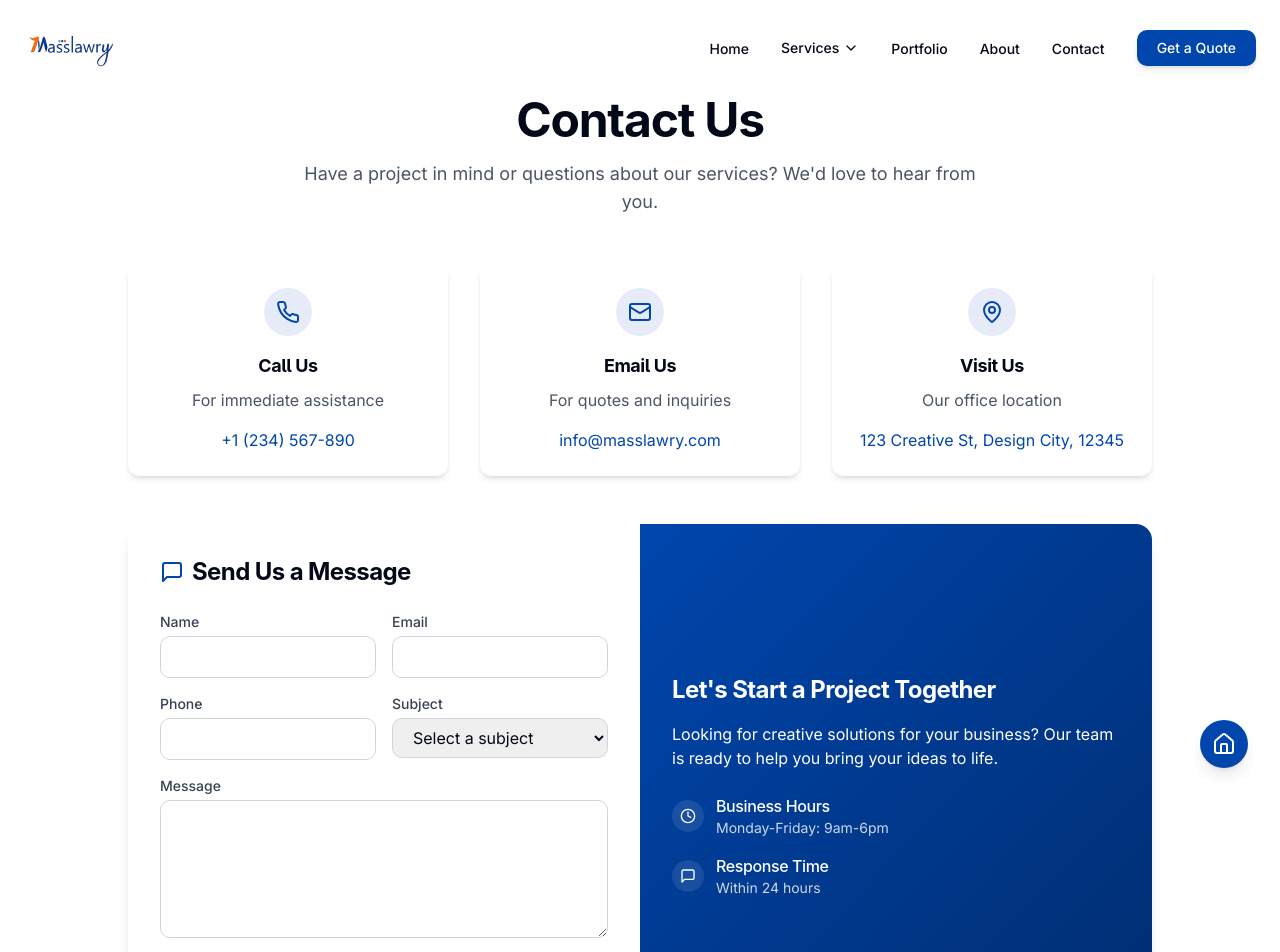
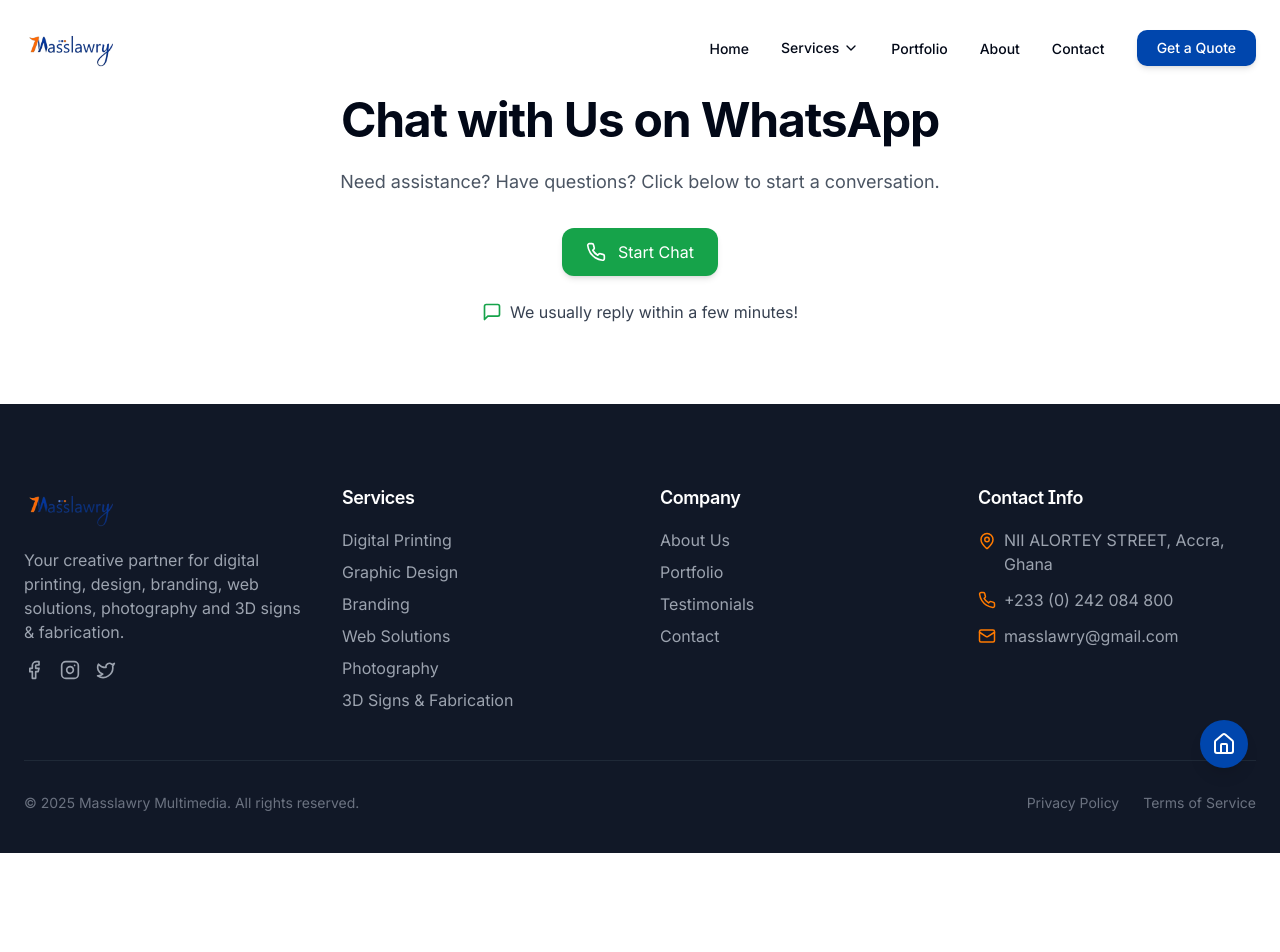
Before and after one commit to fawuzantech/mlmedia-7cc6caee, a React (Vite) app: page /contact in a window 1280 px wide. Shown: the top 952 px of the page. After the commit the page ends 853 px from the top, so only its background shows below. Built offline with nearby package versions, Linux system fonts and the light colour scheme.

Commit message:
fix:sync

```diff
--- a/src/pages/Contact.tsx
+++ b/src/pages/Contact.tsx
@@ -1,189 +1,34 @@
+import { Phone, MessageSquare } from "lucide-react";
 
-import { useState } from "react";
-import { Mail, Phone, MapPin, MessageSquare, Clock } from "lucide-react";
-import { Link } from "react-router-dom";
-
-const Contact = () => {
-  const [formData, setFormData] = useState({
-    name: "",
-    email: "",
-    phone: "",
-    subject: "",
-    message: "",
-  });
-
-  const handleChange = (e: React.ChangeEvent<HTMLInputElement | HTMLTextAreaElement | HTMLSelectElement>) => {
-    const { name, value } = e.target;
-    setFormData((prev) => ({ ...prev, [name]: value }));
-  };
-
-  const handleSubmit = (e: React.FormEvent) => {
-    e.preventDefault();
-    console.log("Form submitted:", formData);
-    // Here you would typically send the data to a server
-    alert("Thank you for your message! We'll get back to you soon.");
-    setFormData({
-      name: "",
-      email: "",
-      phone: "",
-      subject: "",
-      message: "",
-    });
-  };
+const ChatWithUs = () => {
+  const phoneNumber = "+233242084800"; // Replace with your WhatsApp number
+  const whatsappURL = `https://wa.me/${phoneNumber}`;
 
   return (
     <div className="pt-24 pb-20">
       <div className="container mx-auto px-4">
-        <div className="max-w-5xl mx-auto">
-          <div className="text-center mb-12">
-            <h1 className="text-4xl md:text-5xl font-bold mb-4">Contact Us</h1>
-            <p className="text-lg text-gray-600 max-w-2xl mx-auto">
-              Have a project in mind or questions about our services? We'd love to hear from you.
-            </p>
-          </div>
+        <div className="max-w-3xl mx-auto text-center">
+          <h1 className="text-4xl md:text-5xl font-bold mb-6">Chat with Us on WhatsApp</h1>
+          <p className="text-lg text-gray-600 mb-8">
+            Need assistance? Have questions? Click below to start a conversation.
+          </p>
 
-          <div className="grid md:grid-cols-3 gap-8 mb-12">
-            <div className="bg-white p-6 rounded-xl shadow-md flex flex-col items-center text-center">
-              <div className="w-12 h-12 bg-masslawry-blue/10 rounded-full flex items-center justify-center mb-4">
-                <Phone className="w-6 h-6 text-masslawry-blue" />
-              </div>
-              <h3 className="text-lg font-bold mb-2">Call Us</h3>
-              <p className="text-gray-600 mb-4">For immediate assistance</p>
-              <a href="tel:+1234567890" className="text-masslawry-blue hover:text-masslawry-orange transition-colors">+1 (234) 567-890</a>
-            </div>
-            <div className="bg-white p-6 rounded-xl shadow-md flex flex-col items-center text-center">
-              <div className="w-12 h-12 bg-masslawry-blue/10 rounded-full flex items-center justify-center mb-4">
-                <Mail className="w-6 h-6 text-masslawry-blue" />
-              </div>
-              <h3 className="text-lg font-bold mb-2">Email Us</h3>
-              <p className="text-gray-600 mb-4">For quotes and inquiries</p>
-              <a href="mailto:info@masslawry.com" className="text-masslawry-blue hover:text-masslawry-orange transition-colors">info@masslawry.com</a>
-            </div>
-            <div className="bg-white p-6 rounded-xl shadow-md flex flex-col items-center text-center">
-              <div className="w-12 h-12 bg-masslawry-blue/10 rounded-full flex items-center justify-center mb-4">
-                <MapPin className="w-6 h-6 text-masslawry-blue" />
-              </div>
-              <h3 className="text-lg font-bold mb-2">Visit Us</h3>
-              <p className="text-gray-600 mb-4">Our office location</p>
-              <address className="not-italic text-masslawry-blue">123 Creative St, Design City, 12345</address>
-            </div>
-          </div>
+          <div className="flex flex-col items-center space-y-6">
+            {/* WhatsApp Button */}
+            <a
+              href={whatsappURL}
+              target="_blank"
+              rel="noopener noreferrer"
+              className="px-6 py-3 bg-green-600 text-white rounded-lg hover:bg-green-700 transition-all flex items-center space-x-3 shadow-md"
+            >
+              <Phone className="w-5 h-5 text-white" />
+              <span>Start Chat</span>
+            </a>
 
-          <div className="bg-white rounded-2xl shadow-lg overflow-hidden">
-            <div className="grid md:grid-cols-2">
-              <div className="p-8">
-                <h2 className="text-2xl font-bold mb-6 flex items-center">
-                  <MessageSquare className="w-6 h-6 mr-2 text-masslawry-blue" />
-                  Send Us a Message
-                </h2>
-                <form onSubmit={handleSubmit}>
-                  <div className="grid grid-cols-1 md:grid-cols-2 gap-4 mb-4">
-                    <div>
-                      <label htmlFor="name" className="block text-sm font-medium text-gray-700 mb-1">Name</label>
-                      <input
-                        type="text"
-                        id="name"
-                        name="name"
-                        value={formData.name}
-                        onChange={handleChange}
-                        className="w-full px-4 py-2 border border-gray-300 rounded-md focus:outline-none focus:ring-2 focus:ring-masslawry-blue"
-                        required
-                      />
-                    </div>
-                    <div>
-                      <label htmlFor="email" className="block text-sm font-medium text-gray-700 mb-1">Email</label>
-                      <input
-                        type="email"
-                        id="email"
-                        name="email"
-                        value={formData.email}
-                        onChange={handleChange}
-                        className="w-full px-4 py-2 border border-gray-300 rounded-md focus:outline-none focus:ring-2 focus:ring-masslawry-blue"
-                        required
-                      />
-                    </div>
-                  </div>
-                  <div className="grid grid-cols-1 md:grid-cols-2 gap-4 mb-4">
-                    <div>
-                      <label htmlFor="phone" className="block text-sm font-medium text-gray-700 mb-1">Phone</label>
-                      <input
-                        type="tel"
-                        id="phone"
-                        name="phone"
-                        value={formData.phone}
-                        onChange={handleChange}
-                        className="w-full px-4 py-2 border border-gray-300 rounded-md focus:outline-none focus:ring-2 focus:ring-masslawry-blue"
-                      />
-                    </div>
-                    <div>
-                      <label htmlFor="subject" className="block text-sm font-medium text-gray-700 mb-1">Subject</label>
-                      <select
-                        id="subject"
-                        name="subject"
-                        value={formData.subject}
-                        onChange={handleChange}
-                        className="w-full px-4 py-2 border border-gray-300 rounded-md focus:outline-none focus:ring-2 focus:ring-masslawry-blue"
-                        required
-                      >
-                        <option value="">Select a subject</option>
-                        <option value="General Inquiry">General Inquiry</option>
-                        <option value="Digital Printing">Digital Printing</option>
-                        <option value="Graphic Design">Graphic Design</option>
-                        <option value="Branding">Branding</option>
-                        <option value="Web Solutions">Web Solutions</option>
-                        <option value="Photography">Photography</option>
-                        <option value="3D Signs">3D Signs</option>
-                      </select>
-                    </div>
-                  </div>
-                  <div className="mb-6">
-                    <label htmlFor="message" className="block text-sm font-medium text-gray-700 mb-1">Message</label>
-                    <textarea
-                      id="message"
-                      name="message"
-                      value={formData.message}
-                      onChange={handleChange}
-                      rows={5}
-                      className="w-full px-4 py-2 border border-gray-300 rounded-md focus:outline-none focus:ring-2 focus:ring-masslawry-blue"
-                      required
-                    ></textarea>
-                  </div>
-                  <button
-                    type="submit"
-                    className="px-6 py-3 bg-masslawry-blue text-white rounded-lg hover:bg-masslawry-darkblue transition-colors shadow-md w-full"
-                  >
-                    Send Message
-                  </button>
-                </form>
-              </div>
-              <div className="bg-gradient-to-br from-masslawry-blue to-masslawry-darkblue flex items-center justify-center text-white p-8">
-                <div>
-                  <h3 className="text-2xl font-bold mb-4">Let's Start a Project Together</h3>
-                  <p className="mb-6">
-                    Looking for creative solutions for your business? Our team is ready to help you bring your ideas to life.
-                  </p>
-                  <div className="space-y-4">
-                    <div className="flex items-center">
-                      <div className="w-8 h-8 bg-white/10 rounded-full flex items-center justify-center mr-3">
-                        <Clock className="w-4 h-4" />
-                      </div>
-                      <div>
-                        <h4 className="font-medium">Business Hours</h4>
-                        <p className="text-sm opacity-80">Monday-Friday: 9am-6pm</p>
-                      </div>
-                    </div>
-                    <div className="flex items-center">
-                      <div className="w-8 h-8 bg-white/10 rounded-full flex items-center justify-center mr-3">
-                        <MessageSquare className="w-4 h-4" />
-                      </div>
-                      <div>
-                        <h4 className="font-medium">Response Time</h4>
-                        <p className="text-sm opacity-80">Within 24 hours</p>
-                      </div>
-                    </div>
-                  </div>
-                </div>
-              </div>
+            {/* Optional: Support Info */}
+            <div className="flex items-center text-gray-700">
+              <MessageSquare className="w-5 h-5 mr-2 text-green-600" />
+              <span>We usually reply within a few minutes!</span>
             </div>
           </div>
         </div>
@@ -192,4 +37,4 @@ const Contact = () => {
   );
 };
 
-export default Contact;
+export default ChatWithUs;
--- a/src/pages/Index.tsx
+++ b/src/pages/Index.tsx
@@ -4,6 +4,7 @@ import Services from "@/components/Services";
 import Featured from "@/components/Featured";
 import Testimonials from "@/components/Testimonials";
 import CTA from "@/components/CTA";
+import FloatingButton from '../components/ui/FloatingButton'
 import ScrollToTop from "@/components/ScrollToTop";
 
 const Index = () => {
@@ -15,6 +16,7 @@ const Index = () => {
       <Testimonials />
       <CTA />
       <ScrollToTop />
+      <FloatingButton />
     </div>
   );
 };
--- a/src/pages/Layout.tsx
+++ b/src/pages/Layout.tsx
@@ -0,0 +1,13 @@
+import { Outlet } from "react-router-dom";
+import FloatingButton from "../components/ui/FloatingButton"; // Adjust the path if needed
+
+const Layout = () => {
+  return (
+    <div>
+      <Outlet />
+      <FloatingButton />
+    </div>
+  );
+};
+
+export default Layout;
--- a/src/pages/services/ThreeDSigns.tsx
+++ b/src/pages/services/ThreeDSigns.tsx
@@ -1,4 +1,3 @@
-
 import { Box } from "lucide-react";
 import { Link } from "react-router-dom";
 
```
Also changed, not shown: src/components/ui/FloatingButton.tsx (+20 -0 lines), src/pages/About.tsx (+25 -5 lines).
